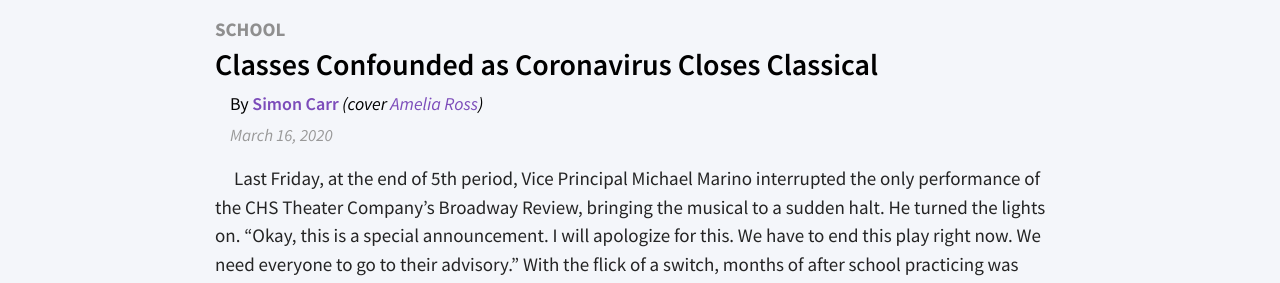
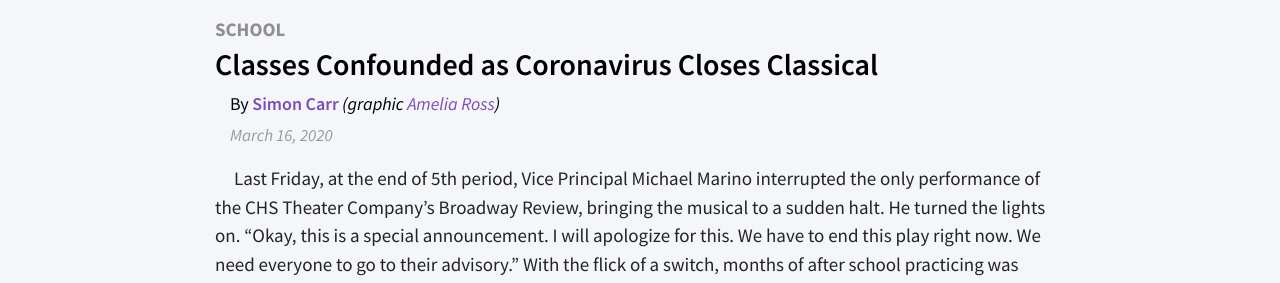
Before and after one commit to lixitrixi/classical-chronicle, a Jekyll site: the page built from _articles/coronavirus-closes-classical.md, in a window 1280 px wide. Shown: the part 241-524 px from the top of the page. Built offline with Jekyll 4.4.1, drawn with Linux system fonts in a browser that asks for light colours.

Commit message:
Rename cover credit

```diff
--- a/_layouts/article.html
+++ b/_layouts/article.html
@@ -79,7 +79,7 @@
       <h1 class="title">{{ page.title }}</h1>
       <p class="author">By {% for author in page.author %}{% if forloop.last %}<a href="/about#{{author | slugify}}">{{author}}</a>{% else %}<a href="/about#{{author | slugify}}">{{author}}</a>, {% endif %}{% endfor %}
       {% if page.cover_credit %}
-      <span class="cover_credit">(cover <a href="/about#{{page.cover_credit | slugify}}">{{ page.cover_credit }}</a>)</span>
+      <span class="cover_credit">(graphic <a href="/about#{{page.cover_credit | slugify}}">{{ page.cover_credit }}</a>)</span>
       {% endif %}
       </p>
       <p class="date">{{ page.date | date: "%B&nbsp;%-d,&nbsp;%Y"}}</p>
```
